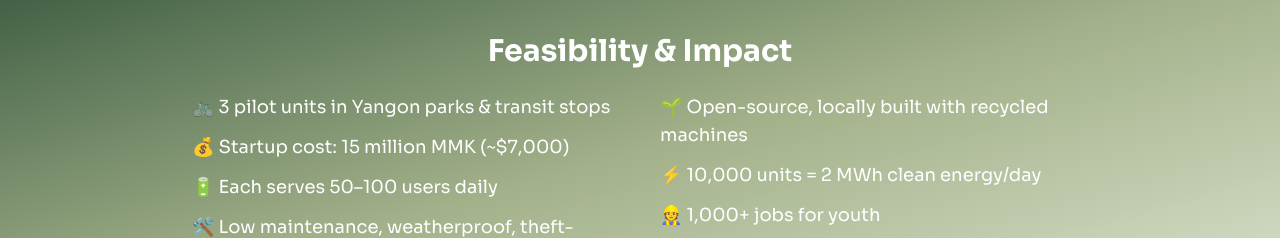
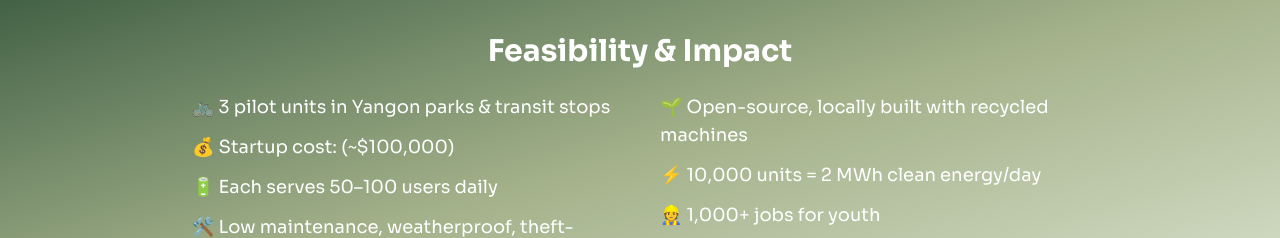
Before and after one commit to BradyTun/entri-tech-pj, a plain HTML site: page index.html in a window 1280 px wide. Shown: the part 4540-4778 px from the top of the page. Drawn offline with nearby package versions, Linux system fonts and the light colour scheme.

Commit message:
Fix: startup cost fixed

```diff
--- a/index.html
+++ b/index.html
@@ -407,7 +407,7 @@
                 <div>
                     <ul class="space-y-3 text-lg">
                         <li>🚲 3 pilot units in Yangon parks & transit stops</li>
-                        <li>💰 Startup cost: 15 million MMK (~$7,000)</li>
+                        <li>💰 Startup cost:  (~$100,000)</li>
                         <li>🔋 Each serves 50–100 users daily</li>
                         <li>🛠️ Low maintenance, weatherproof, theft-resistant</li>
                     </ul>
```
